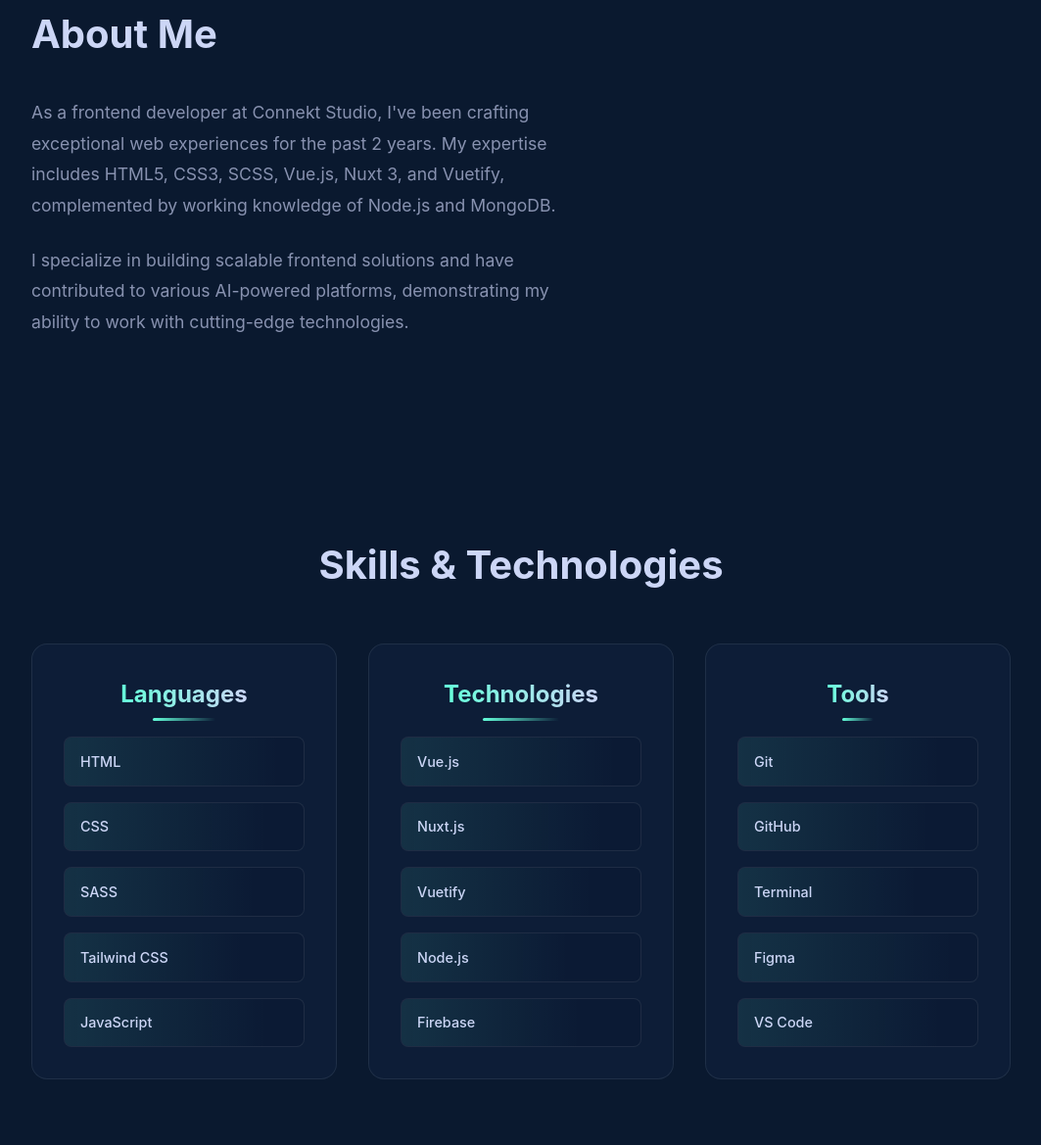
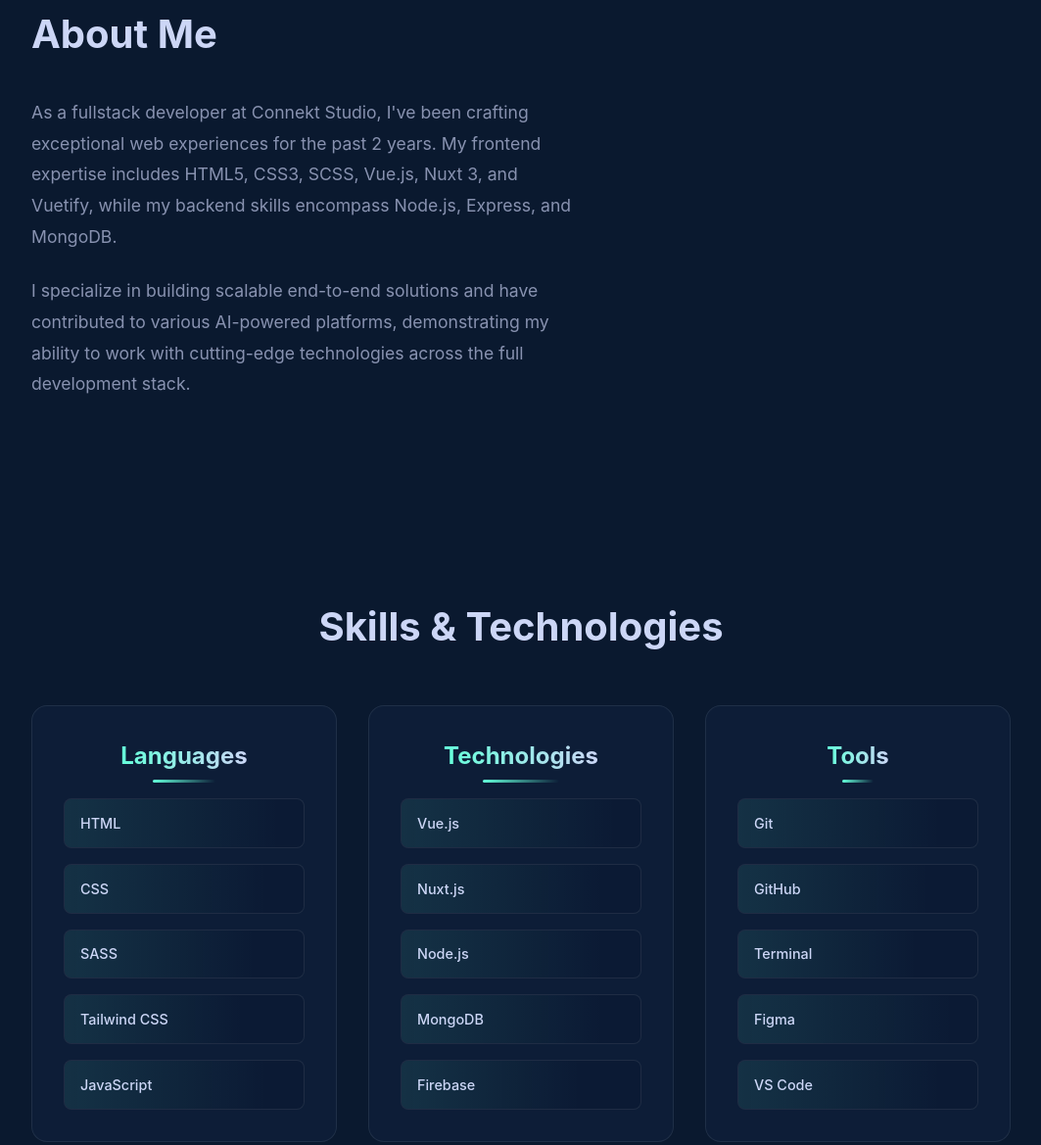
Before and after one commit to mahmudul1149/mahmudul-portfolio, a plain HTML site: page index.html in a window 1280 px wide. Shown: the part 941-2110 px from the top of the page at 98% size, without its empty margins (108-1171 px from the left). Drawn offline with nearby package versions, Linux system fonts and the light colour scheme; animation ran at ten frames a second; a script that the page names is missing.

Commit message:
update text

```diff
--- a/index.html
+++ b/index.html
@@ -3,7 +3,7 @@
   <head>
     <meta charset="UTF-8" />
     <meta name="viewport" content="width=device-width, initial-scale=1.0" />
-    <title>Mahmudul Islam - Frontend Developer</title>
+    <title>Mahmudul Islam - Fullstack Developer</title>
     <link rel="stylesheet" href="/scss/main.css" />
     <link rel="shortcut icon" href="/mahmudul.jpg" type="image/png" />
     <script src="https://cdnjs.cloudflare.com/ajax/libs/three.js/r128/three.min.js"></script>
@@ -32,11 +32,11 @@
       <section id="home">
         <div class="content-wrapper">
           <h1>Mahmudul Islam</h1>
-          <h2 class="subtitle">Frontend Developer</h2>
+          <h2 class="subtitle">Fullstack Developer</h2>
           <div class="role">Currently @ Connekt Studio</div>
           <div class="intro-text">
-            <p>A passionate frontend developer with 2 years of experience in building modern web applications using Vue.js, Nuxt 3, and other cutting-edge technologies.</p>
-            <p>Specialized in creating scalable and user-friendly web experiences with modern tech stack.</p>
+            <p>A passionate fullstack developer with 2 years of experience in building modern web applications using Vue.js, Nuxt 3, Node.js, and other cutting-edge technologies.</p>
+            <p>Specialized in creating scalable and user-friendly web experiences with modern tech stack across both frontend and backend.</p>
           </div>
           <div class="cta-buttons">
             <a href="#projects" class="primary-btn">View My Work</a>
@@ -52,8 +52,8 @@
         <div class="about-content">
           <div class="about-text">
             <h2>About Me</h2>
-            <p>As a frontend developer at Connekt Studio, I've been crafting exceptional web experiences for the past 2 years. My expertise includes HTML5, CSS3, SCSS, Vue.js, Nuxt 3, and Vuetify, complemented by working knowledge of Node.js and MongoDB.</p>
-            <p>I specialize in building scalable frontend solutions and have contributed to various AI-powered platforms, demonstrating my ability to work with cutting-edge technologies.</p>
+            <p>As a fullstack developer at Connekt Studio, I've been crafting exceptional web experiences for the past 2 years. My frontend expertise includes HTML5, CSS3, SCSS, Vue.js, Nuxt 3, and Vuetify, while my backend skills encompass Node.js, Express, and MongoDB.</p>
+            <p>I specialize in building scalable end-to-end solutions and have contributed to various AI-powered platforms, demonstrating my ability to work with cutting-edge technologies across the full development stack.</p>
           </div>
         </div>
       </section>
@@ -91,11 +91,11 @@
               <li style="--skill-level: 85%">
                 <span class="skill-name">Nuxt.js</span>
               </li>
-              <li style="--skill-level: 80%">
-                <span class="skill-name">Vuetify</span>
+              <li style="--skill-level: 85%">
+                <span class="skill-name">Node.js</span>
               </li>
-              <li style="--skill-level: 70%">
-                <span class="skill-name">Node.js</span>
+              <li style="--skill-level: 85%">
+                <span class="skill-name">MongoDB</span>
               </li>
               <li style="--skill-level: 75%">
                 <span class="skill-name">Firebase</span>
```
